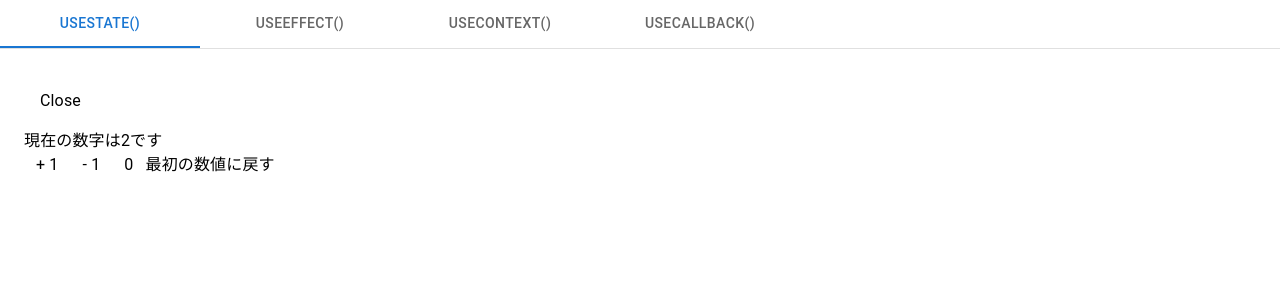
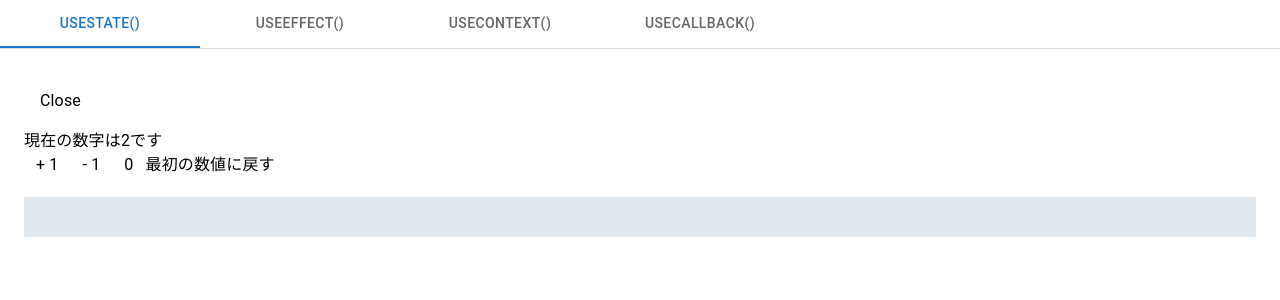
Before and after one commit to nonnhjleno/hooks-library, a React (Create React App) app: page / in a window 1280 px wide. Shown: the top 300 px of the page. Built offline with nearby package versions, Linux system fonts and the light colour scheme; no server answers.

Commit message:
コードを表示した

```diff
--- a/src/App.js
+++ b/src/App.js
@@ -3,6 +3,7 @@ import Tabs from '@mui/material/Tabs';
 import Tab from '@mui/material/Tab';
 import Typography from '@mui/material/Typography';
 import Box from '@mui/material/Box';
+import ShowCodes from './components/ShowCodes';
 
 import Counter from './components/useState'
 import EffectFunc from './components/useEffect';
@@ -10,7 +11,6 @@ import ContextFunc from './components/useContext';
 import CallbackFunc from './components/useCallback';
 
 //useReducerを作っって、適用してください
-//GitHubのAPIを使ってコードを表示してください
 
 // カスタムタブパネルコンポーネント
 function CustomTabPanel(props) {
@@ -65,15 +65,19 @@ export default function BasicTabs() {
       {/* タブパネルの内容 */}
       <CustomTabPanel value={value} index={0}>
         <Counter />
+        <ShowCodes filename="useState.jsx"/>
       </CustomTabPanel>
       <CustomTabPanel value={value} index={1}>
         <EffectFunc />
+        <ShowCodes filename="useEffect.jsx"/>
       </CustomTabPanel>
       <CustomTabPanel value={value} index={2}>
         <ContextFunc />
+        <ShowCodes filename="useContext.jsx"/>
       </CustomTabPanel>
       <CustomTabPanel value={value} index={3}>
         <CallbackFunc />
+        <ShowCodes filename="useCallback.jsx"/>
       </CustomTabPanel>
     </Box>
   );
```
